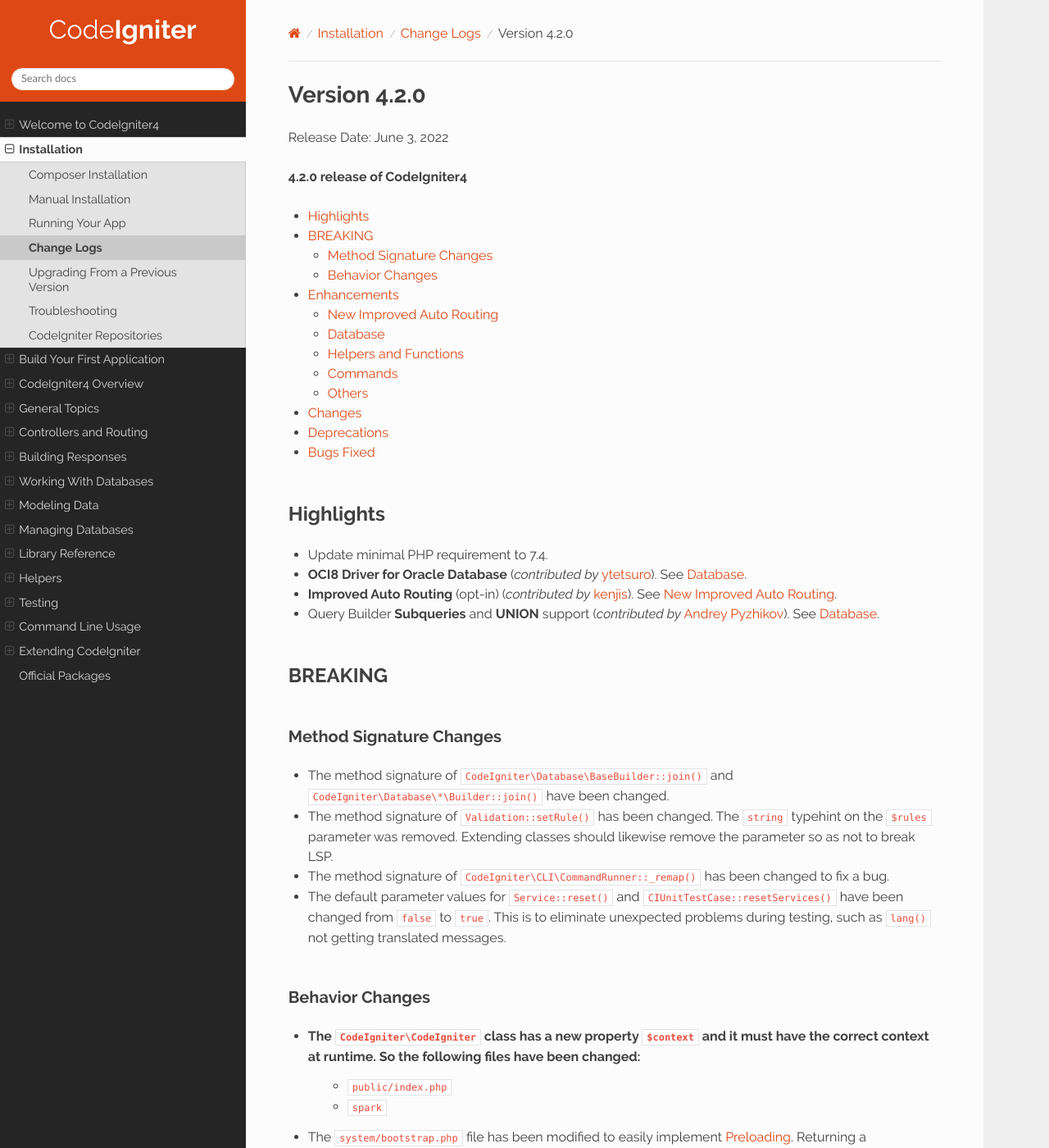
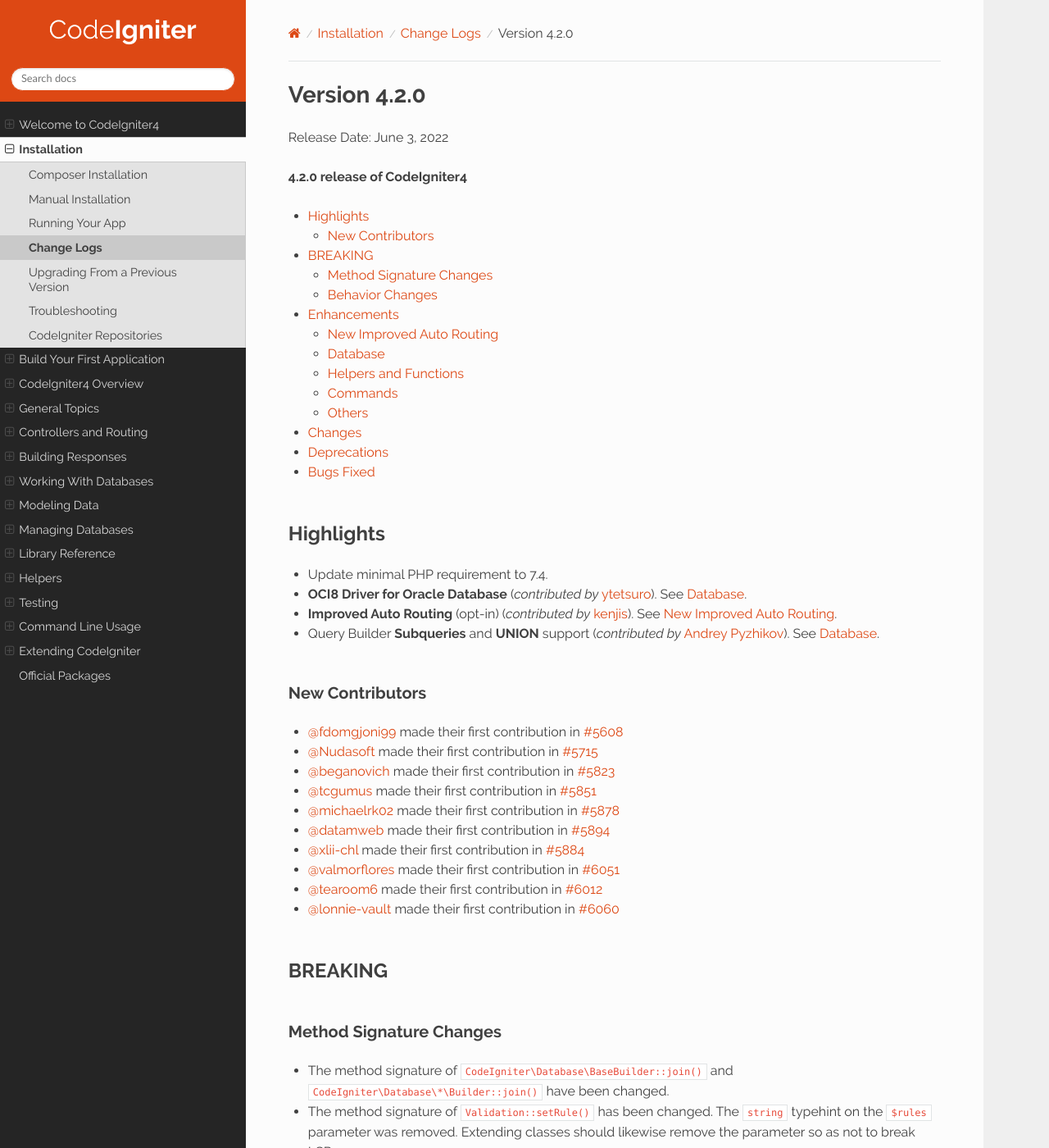
Before and after one commit to NEKOGET/ci4_user_guide_src, a Sphinx documentation site: the page built from source/changelogs/v4.2.0.rst, in a window 1280 px wide and 1400 px high. Shown: the whole window at 82% size. Built offline with Sphinx 7.4.7 and the Read the Docs theme 2.0.0, drawn with Linux system fonts in a browser that asks for light colours; cross-references to code outside the pages are shown as plain code.

Commit message:
docs: add New Contributors

```diff
--- a/source/changelogs/v4.2.0.rst
+++ b/source/changelogs/v4.2.0.rst
@@ -16,6 +16,20 @@ Highlights
 - **OCI8 Driver for Oracle Database** (*contributed by* `ytetsuro <https://github.com/ytetsuro>`_). See `Database`_.
 - **Improved Auto Routing** (opt-in) (*contributed by* `kenjis <https://github.com/kenjis>`_). See `New Improved Auto Routing`_.
 - Query Builder **Subqueries** and **UNION** support (*contributed by* `Andrey Pyzhikov <https://github.com/iRedds>`_). See `Database`_.
+
+New Contributors
+================
+
+* `@fdomgjoni99 <https://github.com/fdomgjoni99>`_ made their first contribution in `#5608 <https://github.com/codeigniter4/CodeIgniter4/pull/5608>`_
+* `@Nudasoft <https://github.com/Nudasoft>`_ made their first contribution in `#5715 <https://github.com/codeigniter4/CodeIgniter4/pull/5715>`_
+* `@beganovich <https://github.com/beganovich>`_ made their first contribution in `#5823 <https://github.com/codeigniter4/CodeIgniter4/pull/5823>`_
+* `@tcgumus <https://github.com/tcgumus>`_ made their first contribution in `#5851 <https://github.com/codeigniter4/CodeIgniter4/pull/5851>`_
+* `@michaelrk02 <https://github.com/michaelrk02>`_ made their first contribution in `#5878 <https://github.com/codeigniter4/CodeIgniter4/pull/5878>`_
+* `@datamweb <https://github.com/datamweb>`_ made their first contribution in `#5894 <https://github.com/codeigniter4/CodeIgniter4/pull/5894>`_
+* `@xlii-chl <https://github.com/xlii-chl>`_ made their first contribution in `#5884 <https://github.com/codeigniter4/CodeIgniter4/pull/5884>`_
+* `@valmorflores <https://github.com/valmorflores>`_ made their first contribution in `#6051 <https://github.com/codeigniter4/CodeIgniter4/pull/6051>`_
+* `@tearoom6 <https://github.com/tearoom6>`_ made their first contribution in `#6012 <https://github.com/codeigniter4/CodeIgniter4/pull/6012>`_
+* `@lonnie-vault <https://github.com/lonnie-vault>`_ made their first contribution in `#6060 <https://github.com/codeigniter4/CodeIgniter4/pull/6060>`_
 
 BREAKING
 ********
```
